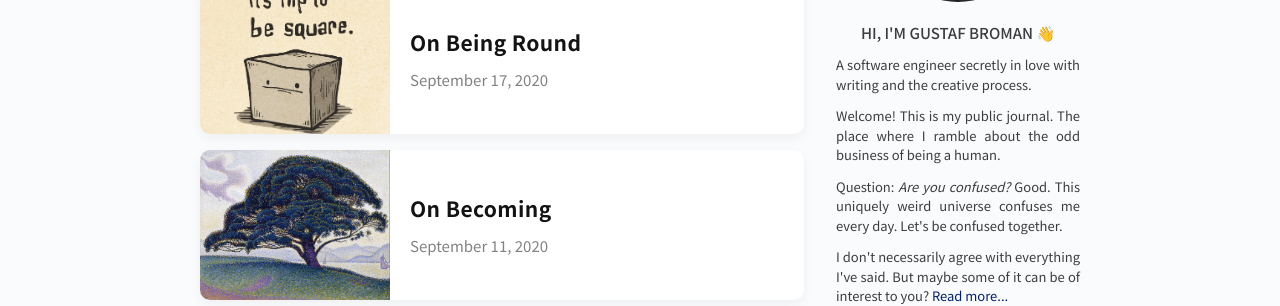
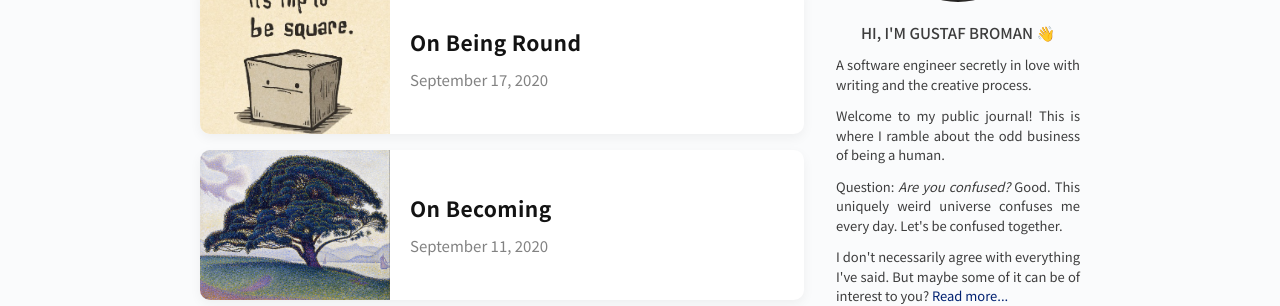
Before and after one commit to gdbroman/broman.blog, a Jekyll site: the page built from index.html, in a window 1280 px wide. Shown: the part 248-554 px from the top of the page. Built offline with Jekyll 4.4.1, drawn with Linux system fonts in a browser that asks for light colours.

Commit message:
description update 999

```diff
--- a/_includes/sidebar.html
+++ b/_includes/sidebar.html
@@ -9,7 +9,7 @@
         A software engineer secretly in love with writing and the creative process.
     </p>
     <p>
-        Welcome! This is my public journal. The place where I ramble about the odd business of being a human.
+        Welcome to my public journal! This is where I ramble about the odd business of being a human.
     </p>
     <p>
         Question: <i>Are you confused?</i> Good. This uniquely weird universe confuses me every day. Let's be confused together.
```
